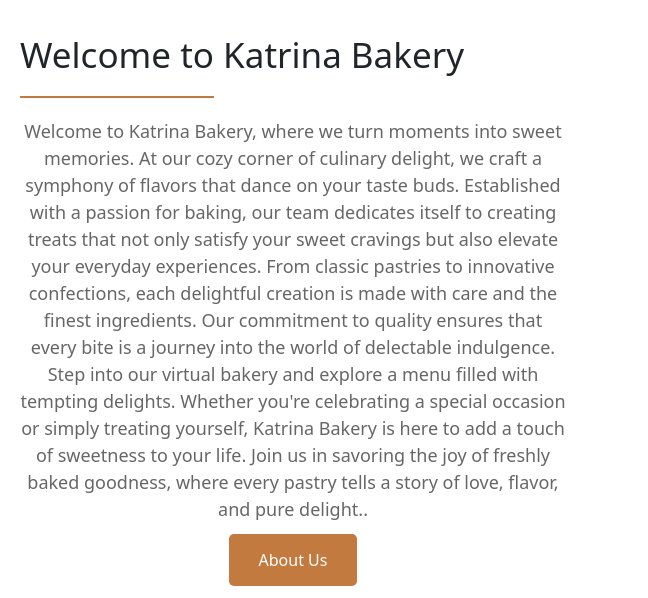
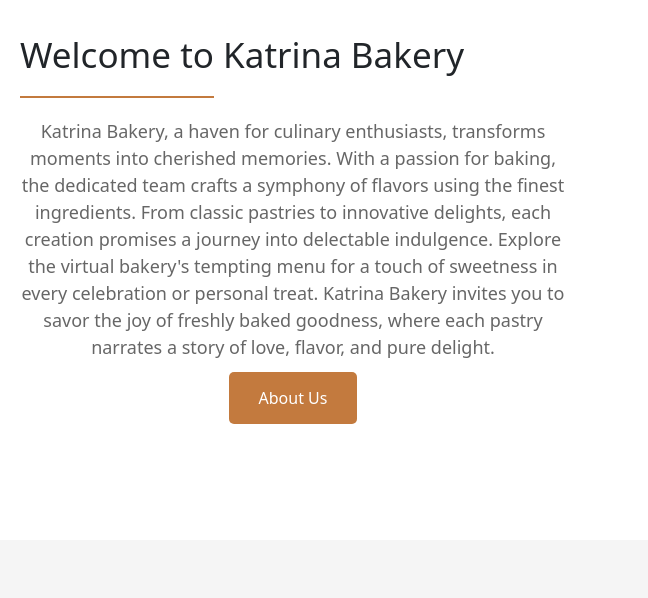
Before and after one commit to zakiano-ururshe/katrina.github.io, a plain HTML site: page index.html in a window 1280 px wide. Shown: the part 176-774 px from the top of the page, 632-1280 px from the left. Drawn offline with nearby package versions, Linux system fonts and the light colour scheme; files that its build step writes are made by us from their sources; a script that the page names is missing.

Commit message:
Update index.html

```diff
--- a/index.html
+++ b/index.html
@@ -70,11 +70,7 @@
                 </div>
                 <div class="col-lg-6 col-md-6 mx-auto second-sec">
                     <h2><span id="Welcome">Welcome to</span> Katrina Bakery</h2>
-                    <p>Welcome to Katrina Bakery, where we turn moments into sweet memories. At our cozy corner of culinary delight, we craft a symphony of flavors that dance on your taste buds. Established with a passion for baking, our team dedicates itself to creating treats that not only satisfy your sweet cravings but also elevate your everyday experiences.
-
-                        From classic pastries to innovative confections, each delightful creation is made with care and the finest ingredients. Our commitment to quality ensures that every bite is a journey into the world of delectable indulgence.
-
-                        Step into our virtual bakery and explore a menu filled with tempting delights. Whether you're celebrating a special occasion or simply treating yourself, Katrina Bakery is here to add a touch of sweetness to your life. Join us in savoring the joy of freshly baked goodness, where every pastry tells a story of love, flavor, and pure delight..</p>
+                    <p>Katrina Bakery, a haven for culinary enthusiasts, transforms moments into cherished memories. With a passion for baking, the dedicated team crafts a symphony of flavors using the finest ingredients. From classic pastries to innovative delights, each creation promises a journey into delectable indulgence. Explore the virtual bakery's tempting menu for a touch of sweetness in every celebration or personal treat. Katrina Bakery invites you to savor the joy of freshly baked goodness, where each pastry narrates a story of love, flavor, and pure delight.</p>
                     <a href="#">About Us</a>
                 </div>
             </div>
```
